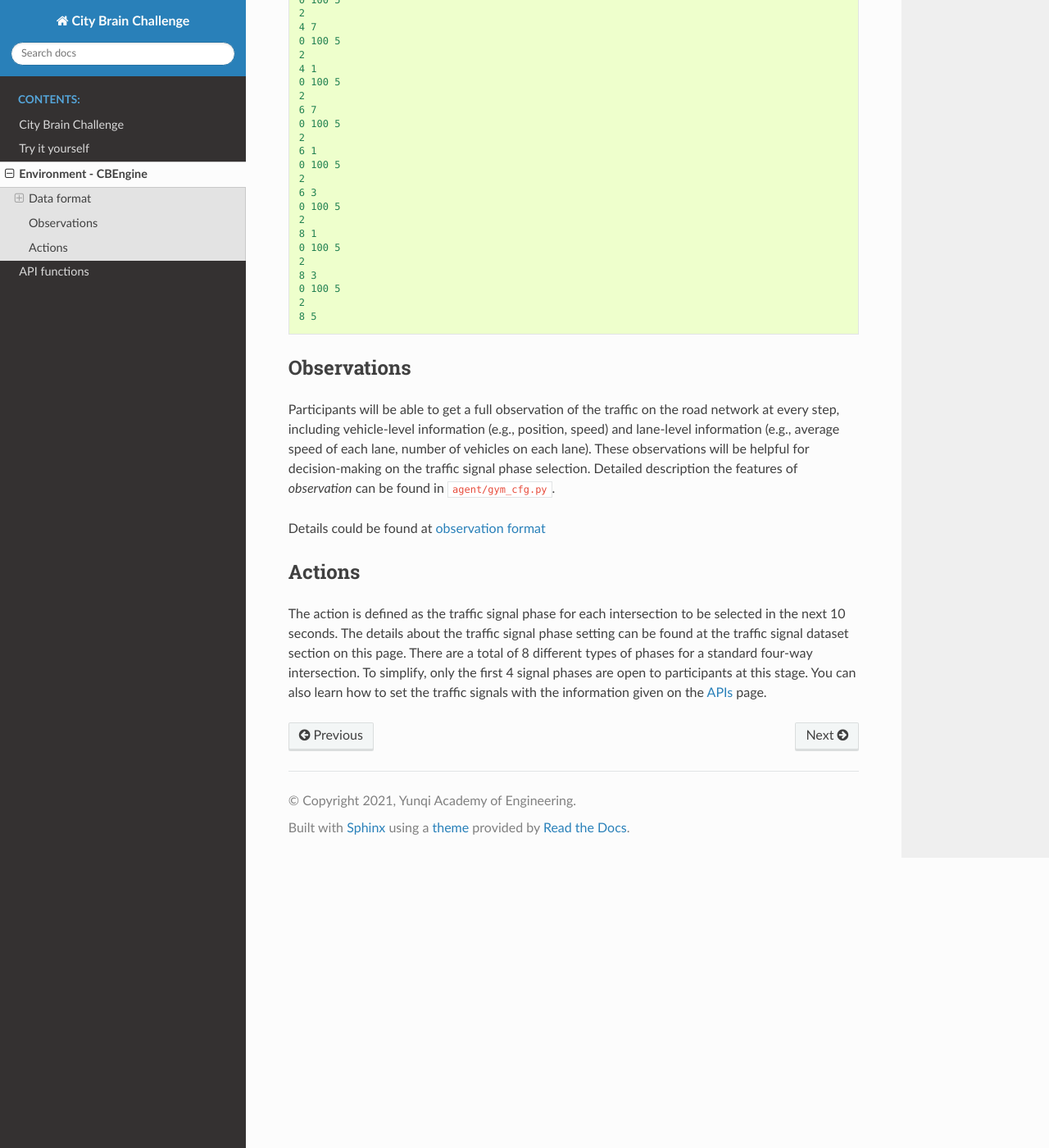
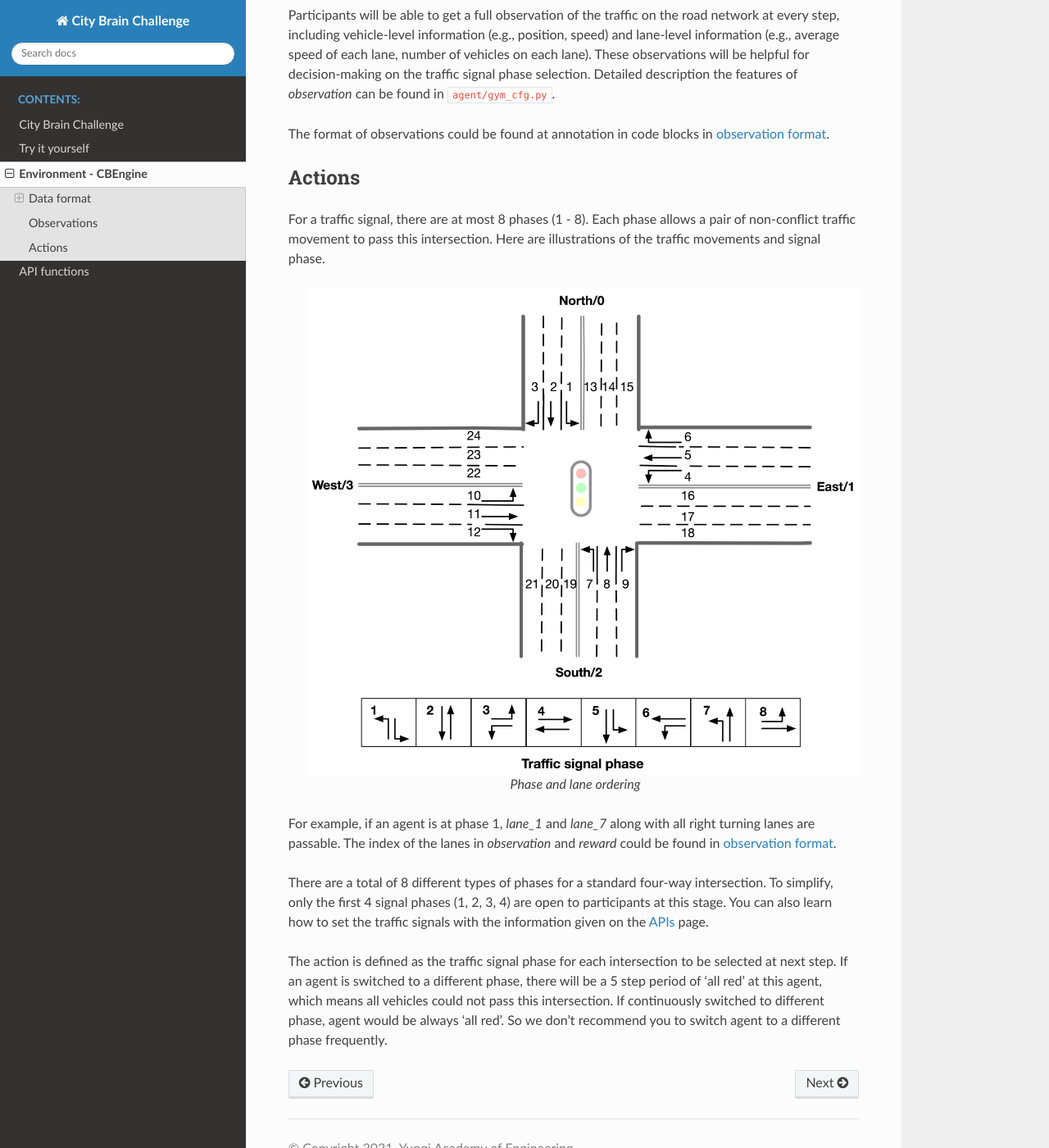
Before and after one commit to CityBrainChallenge/KDDCup2021-CityBrainChallenge, a Sphinx documentation site: the page built from docs/cbengine.rst, in a window 1280 px wide and 1400 px high, scrolled down 4820 px. Shown: the whole window at 82% size. Built offline with Sphinx 7.4.7 and the Read the Docs theme 2.0.0, drawn with Linux system fonts in a browser that asks for light colours; some of the changed text lies outside the part shown.

Commit message:
update cbengine.rst, images

```diff
--- a/docs/cbengine.rst
+++ b/docs/cbengine.rst
@@ -105,21 +105,16 @@ The road network file contains the following three datasets.
     +===========================+=======================+===========================================================================================================================================================================================================================================+
     |inter_id                   |1317137908             |intersection ID                                                                                                                                                                                                                            |
     +---------------------------+-----------------------+-------------------------------------------------------------------------------------------------------------------------------------------------------------------------------------------------------------------------------------------+
-    |approach0_id               |  724                  |road segment (edge) ID of northern approach                                                                                                                                                                                        |
+    |approach0_id               |  724                  |road segment (edge) ID of northern approach                                                                                                                                                                                                |
     +---------------------------+-----------------------+-------------------------------------------------------------------------------------------------------------------------------------------------------------------------------------------------------------------------------------------+
-    |approach1_id               |700                    |road segment (edge) ID of eastern approach                                                                                                                                                                                         |
+    |approach1_id               |700                    |road segment (edge) ID of eastern approach                                                                                                                                                                                                 |
     +---------------------------+-----------------------+-------------------------------------------------------------------------------------------------------------------------------------------------------------------------------------------------------------------------------------------+
-    |approach2_id               |611                    |road segment (edge) ID of southern  approach                                                                                                                                                                                        |
+    |approach2_id               |611                    |road segment (edge) ID of southern  approach                                                                                                                                                                                               |
     +---------------------------+-----------------------+-------------------------------------------------------------------------------------------------------------------------------------------------------------------------------------------------------------------------------------------+
-    |approach3_id               |609                    |road segment (edge) ID of southern approach                                                                                                                                                                                        |
+    |approach3_id               |609                    |road segment (edge) ID of southern approach                                                                                                                                                                                                |
     +---------------------------+-----------------------+-------------------------------------------------------------------------------------------------------------------------------------------------------------------------------------------------------------------------------------------+
 
-    For a traffic signal, there are at most 8 phases (1 - 8). Each phase allows a pair of non-conflict traffic movement to pass this intersection. Here are illustrations of the traffic movements and signal phase.
 
-    .. figure:: https://raw.githubusercontent.com/CityBrainChallenge/KDDCup2021-CityBrainChallenge/main/images/phases.png
-        :align: center
-
-        Phase and lane ordering
 
 
 
@@ -242,9 +237,20 @@ Observations
 
 Participants will be able to get a full observation of the traffic on the road network at every step, including vehicle-level information (e.g., position, speed) and lane-level information (e.g., average speed of each lane, number of vehicles on each lane). These observations will be helpful for decision-making on the traffic signal phase selection. Detailed description the features of `observation` can be found in ``agent/gym_cfg.py``.
 
-Details could be found at `observation format <https://kddcup2021-citybrainchallenge.readthedocs.io/en/latest/APIs.html#simulation-step>`_
+The format of observations could be found at annotation in code blocks in `observation format <https://kddcup2021-citybrainchallenge.readthedocs.io/en/latest/APIs.html#simulation-step>`_.
 
 Actions
 **********************
 
-The action is defined as the traffic signal phase for each intersection to be selected in the next 10 seconds. The details about the traffic signal phase setting can be found at the traffic signal dataset section on this page. There are a total of 8 different types of phases for a standard four-way intersection. To simplify, only the first 4 signal phases are open to participants at this stage. You can also learn how to set the traffic signals with the information given on the `APIs <https://kddcup2021-citybrainchallenge.readthedocs.io/en/latest/APIs.html#simulation-step>`_ page.
+For a traffic signal, there are at most 8 phases (1 - 8). Each phase allows a pair of non-conflict traffic movement to pass this intersection. Here are illustrations of the traffic movements and signal phase.
+
+    .. figure:: https://raw.githubusercontent.com/CityBrainChallenge/KDDCup2021-CityBrainChallenge/main/images/phases.png
+        :align: center
+
+        Phase and lane ordering
+
+For example, if an agent is at phase 1, `lane_1` and `lane_7` along with all right turning lanes are passable. The index of the lanes in `observation` and `reward` could be found in `observation format <https://kddcup2021-citybrainchallenge.readthedocs.io/en/latest/APIs.html#simulation-step>`_.
+
+There are a total of 8 different types of phases for a standard four-way intersection. To simplify, only the first 4 signal phases (1, 2, 3, 4) are open to participants at this stage. You can also learn how to set the traffic signals with the information given on the `APIs <https://kddcup2021-citybrainchallenge.readthedocs.io/en/latest/APIs.html#simulation-step>`_ page.
+
+The action is defined as the traffic signal phase for each intersection to be selected at next step. If an agent is switched to a different phase, there will be a 5 step period of 'all red' at this agent, which means all vehicles could not pass this intersection. If continuously switched to different phase, agent would be always 'all red'. So we don't recommend you to switch agent to a different phase frequently.
```
Also changed, not shown: images/phases.png, images/roadnet_lanes.png.
